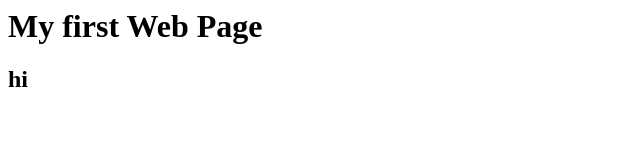
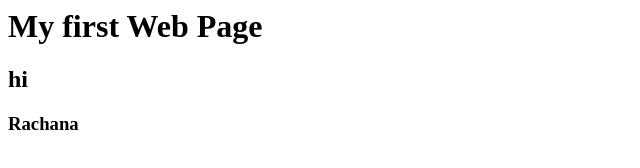
Before and after one commit to rk594/homewrok1.1, a plain HTML site: page index.html in a window 1280 px wide. Shown: the full height of the page, 0-640 px from the left. Drawn offline with Linux system fonts and the light colour scheme.

Commit message:
added h3 tag.

```diff
--- a/index.html
+++ b/index.html
@@ -1,2 +1,3 @@
 <h1> My first Web Page</h1>
 <h2>hi<h2>
+<h3>Rachana</h3>
```
